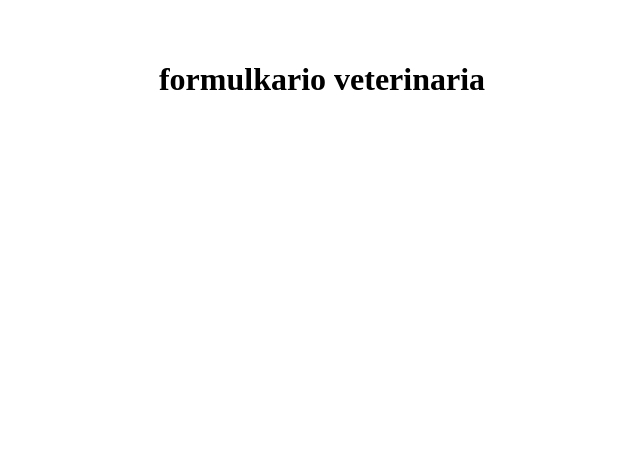
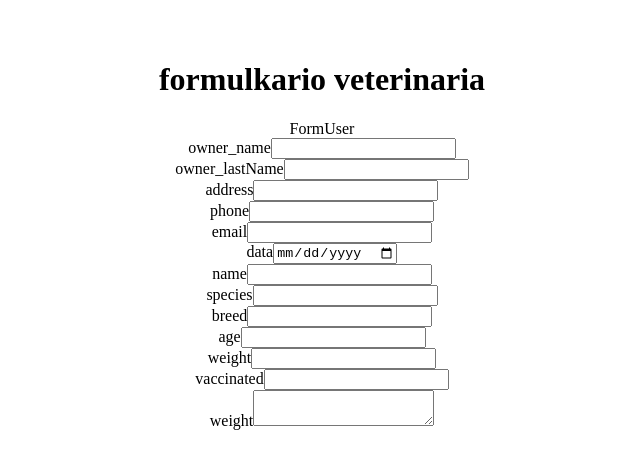
Before and after one commit to 95vpn/veterinaria-react, a React (Vite) app: page / in a window 1280 px wide. Shown: the top 468 px of the page, without its empty margins (318-958 px from the left). Built offline with nearby package versions, Linux system fonts and the light colour scheme; no server answers.

Commit message:
veterinaria--form-v

```diff
--- a/src/App.jsx
+++ b/src/App.jsx
@@ -1,6 +1,7 @@
-import { useEffect } from 'react'
-import './App.css'
-import useCrud from './hooks/useCrud'
+import { useEffect } from 'react';
+import './App.css';
+import useCrud from './hooks/useCrud';
+import FormUser from './components/FormUser';
 
 function App() {
 
@@ -9,7 +10,7 @@ function App() {
   const [pets, getPets, createPets, deletePets, updatePets] = useCrud(url);
 
   useEffect(() => {
-    getPets('/pets/');
+    getPets('/pets');
   }, [])
 
   console.log(pets)
@@ -17,8 +18,9 @@ function App() {
   return (
     <div>
       <h1>formulkario veterinaria</h1>
+      <FormUser/>
     </div>
   )
 }
 
-export default App
+export default App;
--- /dev/null
+++ b/src/components/FormUser.jsx
@@ -0,0 +1,64 @@
+import React from 'react';
+
+const FormUser = () => {
+  return (
+    <div>FormUser
+        <form action="">
+            <div>
+                <label htmlFor="owner_name">owner_name</label>
+                <input id='owner_name' type="text" />
+            </div>
+            <div>
+                <label htmlFor="owner_lastName">owner_lastName</label>
+                <input id='owner_lastName' type="text" />
+            </div>
+            <div>
+                <label htmlFor="address">address</label>
+                <input id='address' type="text" />
+            </div>
+            <div>
+                <label htmlFor="phone">phone</label>
+                <input id='phone' type="text" />
+            </div>
+            <div>
+                <label htmlFor="email">email</label>
+                <input id='email' type="email" />
+            </div>
+            <div>
+                <label htmlFor="data">data</label>
+                <input id='data' type="date" />
+            </div>
+            <div>
+                <label htmlFor="name">name</label>
+                <input id='name' type="text" />
+            </div>
+            <div>
+                <label htmlFor="species">species</label>
+                <input id='species' type="text" />
+            </div>
+            <div>
+                <label htmlFor="breed">breed</label>
+                <input id='breed' type="text" />
+            </div>
+            <div>
+                <label htmlFor="age">age</label>
+                <input id='age' type="text" />
+            </div>
+            <div>
+                <label htmlFor="weight">weight</label>
+                <input id='weight' type="text" />
+            </div>
+            <div>
+                <label htmlFor="vaccinated">vaccinated</label>
+                <input id='vaccinated' type="select" />
+            </div>
+            <div>
+                <label htmlFor="weight">weight</label>
+                <textarea name="weight" id="weight"></textarea>
+            </div>
+        </form>
+    </div>
+  )
+}
+
+export default FormUser;
```
Also changed, not shown: components/FormPets.jsx (deleted, +0 -16 lines).
